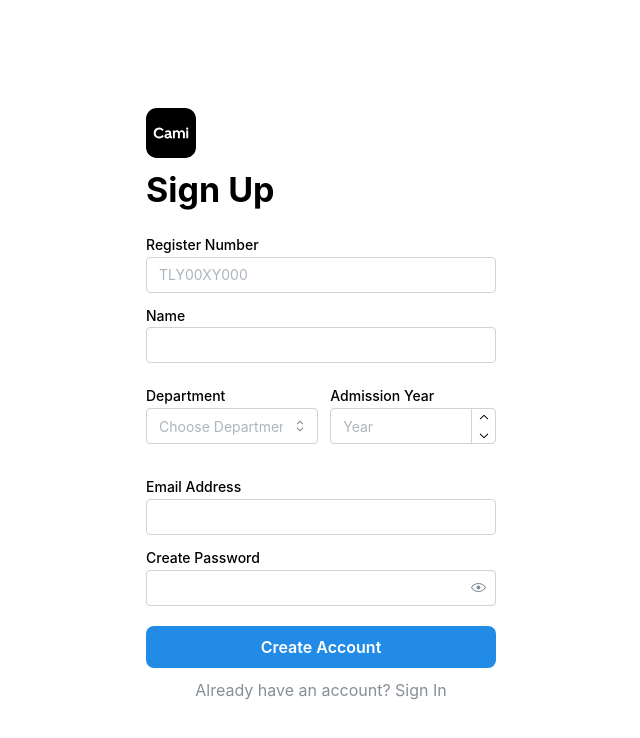
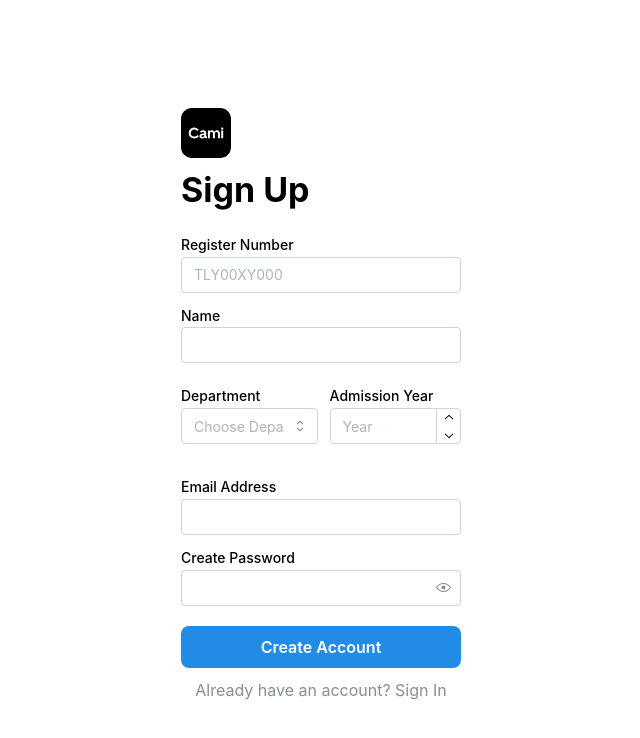
Before and after one commit to muhdfarseen/Cami-User-App, a React (Vite) app: page /Signup in a window 1280 px wide. Shown: the top 738 px of the page, without its empty margins (319-959 px from the left). Built offline with nearby package versions, Linux system fonts and the light colour scheme.

Commit message:
fix: right padding issue in sm mob view

```diff
--- a/src/Pages/Login.jsx
+++ b/src/Pages/Login.jsx
@@ -23,7 +23,7 @@ function Login() {
                 p={20}
                 style={{ height: '100dvh', width: '100dwh' }}
             >
-                <Box style={{ width: "350px" }}>
+                <Box style={{ width: "280px" }}>
                     {/* <Image
                         radius="md"
                         h={250}
--- a/src/Pages/PasswordReset.jsx
+++ b/src/Pages/PasswordReset.jsx
@@ -14,7 +14,6 @@ function PasswordReset() {
         navigate('/Profile');
     };
 
-
     return (
         <div>
 
@@ -26,7 +25,7 @@ function PasswordReset() {
                 p={20}
                 style={{ height: '100dvh', width: '100dwh' }}
             >
-                <Box style={{ width: "350px" }}>
+                <Box style={{ width: "280px" }}>
 
                     <Flex justify="space-between" align="center">
                         <Title order={2}>Forgot Password?</Title>
--- a/src/Pages/SignUp.jsx
+++ b/src/Pages/SignUp.jsx
@@ -24,7 +24,7 @@ function SignUp() {
                 p={20}
                 style={{ height: '100dvh', width: '100dwh' }}
             >
-                <Box style={{ width: "350px" }}>
+                <Box style={{ width: "280px" }}>
                     <Image
                         my={10}
                         radius="md"
```
